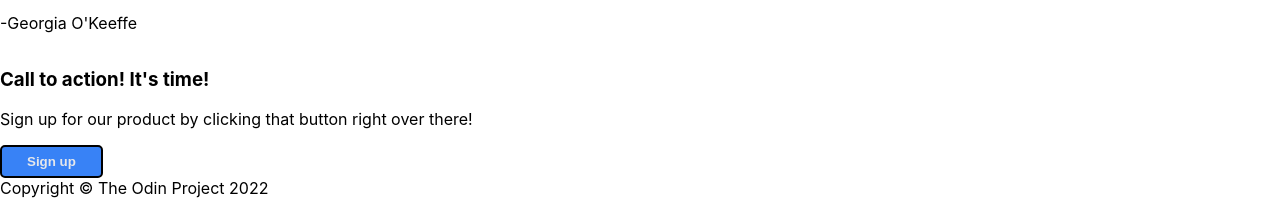
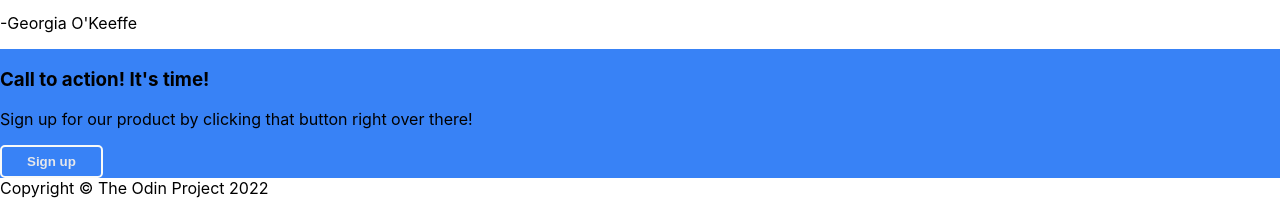
Before and after one commit to Laserbeam22/Landing-Page, a plain HTML site: page index.html in a window 1280 px wide. Shown: the part 1677-1875 px from the top of the page. Drawn offline with Linux system fonts and the light colour scheme.

Commit message:
add .end & .happy button for color control

```diff
--- a/style.css
+++ b/style.css
@@ -75,3 +75,9 @@ button {
 .kind button{
     border-color: #3882f6;
 }
+.end {
+    background-color: #3882f6;
+}
+.happy button {
+    border-color: #F9FAF8;
+}
```
